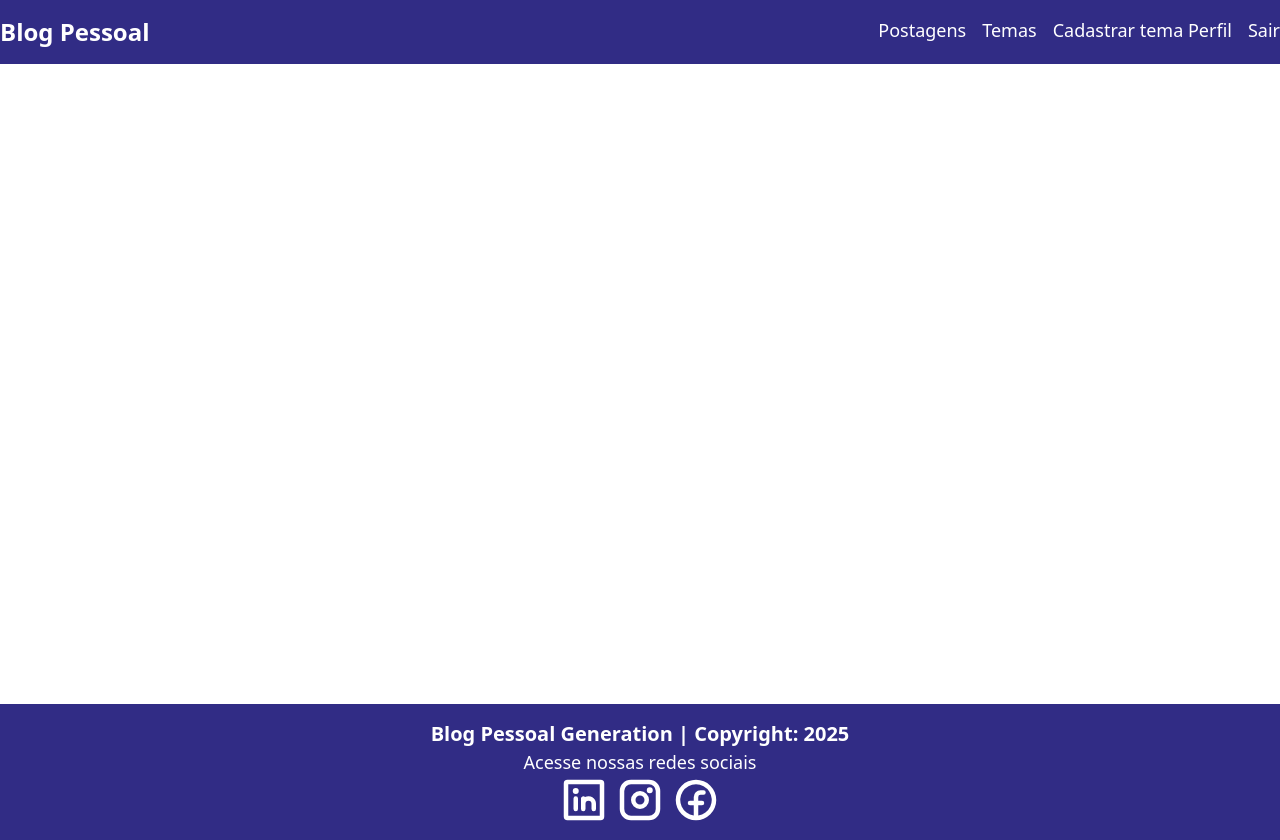
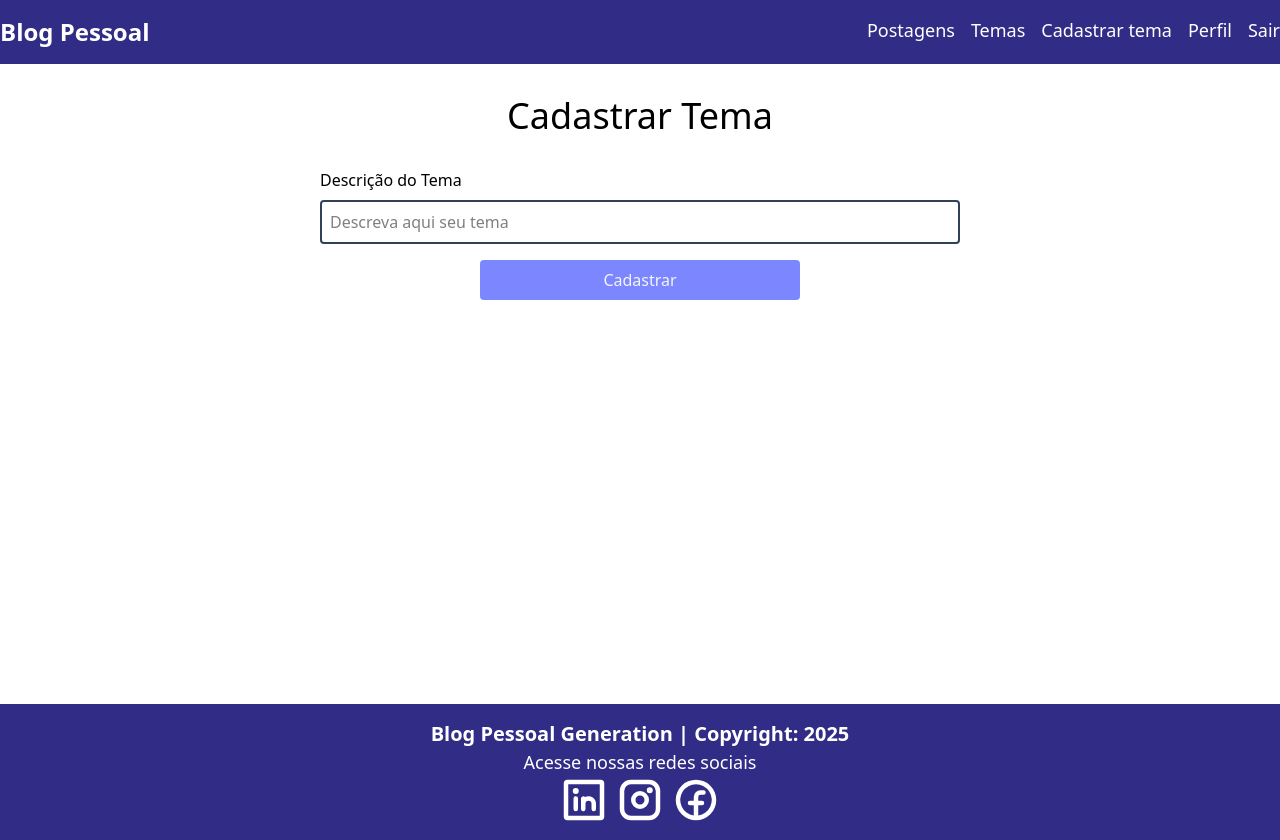
Before and after one commit to DandaraaAfroo/Blog-Pessoal_React, a React (Vite) app: page /cadastrartema in a window 1280 px wide. Built offline with nearby package versions, Linux system fonts and the light colour scheme.

Commit message:
Task 12: Criação do Componente Formulário Tema.

```diff
--- a/src/App.tsx
+++ b/src/App.tsx
@@ -7,6 +7,7 @@
 import Home from './pages/home/Home'
 import Login from './pages/login/Login'
 import Cadastro from './pages/cadastro/Cadastro'
+import FormTema from './components/temas/formtema/FormTema'
 
 function App() {
   return (
@@ -20,6 +21,8 @@
               <Route path="/cadastro" element={<Cadastro />} />
               <Route path="/login" element={<Login />} />
               <Route path="/temas" element={<ListaTemas />} />
+              <Route path="/cadastrartema" element={<FormTema />} />
+              <Route path="/editartema/:id" element={<FormTema />} />
             </Routes>
           </div>
           <Footer />
--- a/src/components/navbar/Navbar.tsx
+++ b/src/components/navbar/Navbar.tsx
@@ -26,7 +26,7 @@
                     <div className='flex gap-4'>
                         Postagens
                         <Link to='/temas' className='hover:underline'>Temas</Link>
-                        Cadastrar tema
+                        <Link to='/cadastrartema' className='hover:underline'>Cadastrar tema</Link>
                         Perfil
                         <Link to='' onClick={logout} className='hover:underline'>Sair</Link>
                     </div>
--- /dev/null
+++ b/src/components/temas/formtema/FormTema.tsx
@@ -0,0 +1,29 @@
+function FormTema() {
+    return (
+        <div className="container flex flex-col items-center justify-center mx-auto">
+            <h1 className="text-4xl text-center my-8">
+                Cadastrar Tema
+            </h1>
+
+            <form className="w-1/2 flex flex-col gap-4" >
+                <div className="flex flex-col gap-2">
+                    <label htmlFor="descricao">Descrição do Tema</label>
+                    <input
+                        type="text"
+                        placeholder="Descreva aqui seu tema"
+                        name='descricao'
+                        className="border-2 border-slate-700 rounded p-2"
+                    />
+                </div>
+                <button
+                    className="rounded text-slate-100 bg-indigo-400
+                               hover:bg-indigo-800 w-1/2 py-2 mx-auto flex justify-center"
+                    type="submit">
+                    Cadastrar
+                </button>
+            </form>
+        </div>
+    );
+}
+
+export default FormTema;
```
